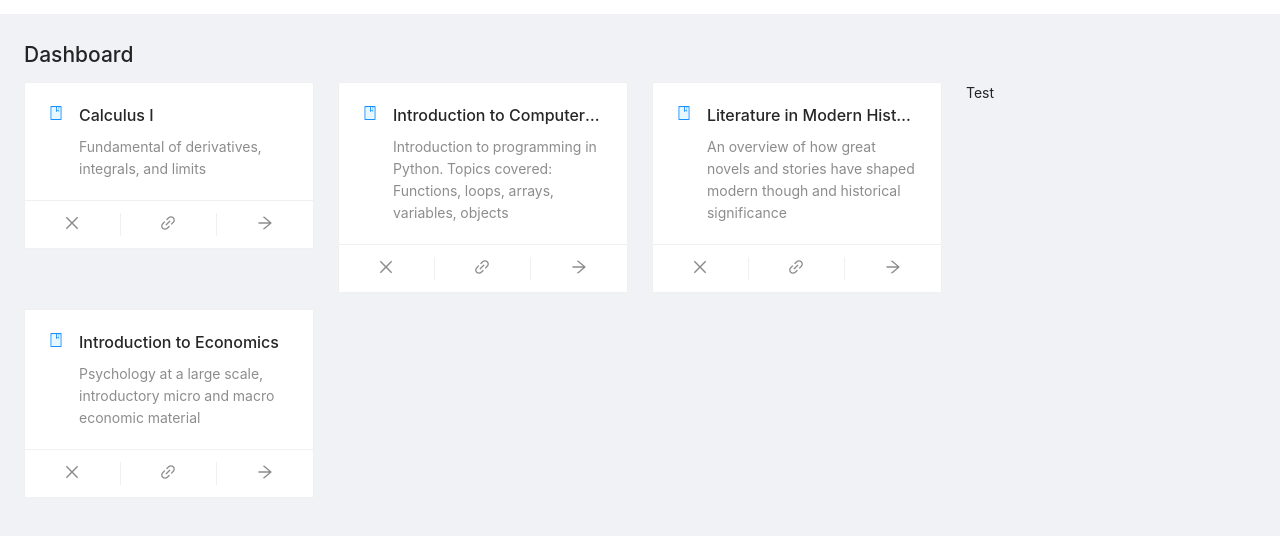
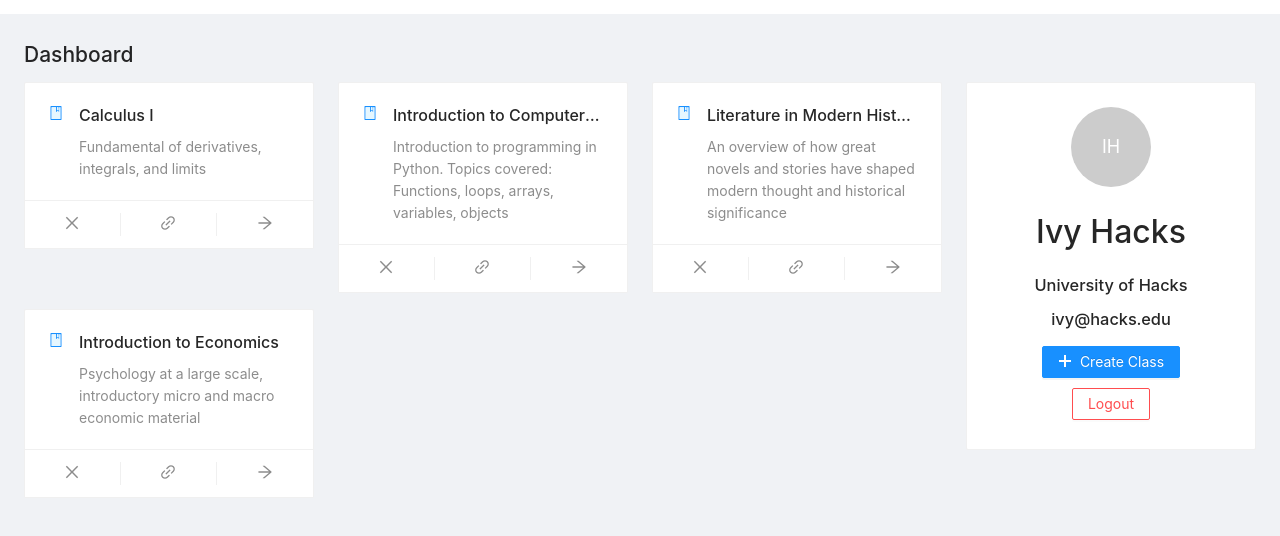
Before and after one commit to edwincarbajal/ivyhacks, a React (Create React App) app in the folder front-end/: page / in a window 1280 px wide. Shown: the top 536 px of the page. Built offline with nearby package versions, Linux system fonts and the light colour scheme; no server answers.

Commit message:
Add profile card and update dashboard UI

```diff
--- /dev/null
+++ b/front-end/src/components/Dashboard/Dashboard.module.css
@@ -0,0 +1,12 @@
+.profileCard {
+    text-align: center;
+}
+
+.profileCard button {
+    margin: 5px auto;
+}
+
+.profileName {
+    font-size: 2.0rem;
+    margin-top: 20px;
+}
--- a/front-end/src/components/Dashboard/index.js
+++ b/front-end/src/components/Dashboard/index.js
@@ -1,6 +1,10 @@
-import { Col, Layout, Row } from "antd";
-import React from "react";
+import styles from "./Dashboard.module.css";
+
+import { Button, Card, Col, Layout, Row, Form, Modal, Input } from "antd";
+import React, { useState } from "react";
 import CourseCard from "./CourseCard";
+import Avatar from "antd/lib/avatar/avatar";
+import { LogoutOutlined, PlusOutlined } from "@ant-design/icons";
 
 const { Content } = Layout;
 
@@ -17,15 +21,37 @@ const classes = [
     {
         title: "Literature in Modern History",
         description:
-            "An overview of how great novels and stories have shaped modern though and historical significance",
+            "An overview of how great novels and stories have shaped modern thought and historical significance",
     },
     {
         title: "Introduction to Economics",
-        description: "Psychology at a large scale, introductory micro and macro economic material"
+        description:
+            "Psychology at a large scale, introductory micro and macro economic material",
     },
 ];
 
 function Dashboard() {
+    let [visible, setVisible] = useState(false);
+    let [form] = Form.useForm();
+
+    function createClass(values) {
+        console.log(values);
+        setVisible(false);
+    }
+
+    function onLogout() {
+        Modal.confirm({
+            title: 'Are you sure you want to logout?',
+            icon: <LogoutOutlined />,
+            onOk() {
+                console.log("logging out");
+            },
+            onCancel() {
+                console.log("cancelled logout");
+            }
+        })
+    }
+
     return (
         <Layout style={{ minHeight: "100vh" }}>
             <Content style={{ margin: "24px" }}>
@@ -33,15 +59,74 @@ function Dashboard() {
 
                 <Row gutter={24}>
                     <Col span={18}>
+                        {/* TODO: Add breadcrumbs navigation information */}
                         <Row gutter={[24, 16]}>
                             {classes.map((c) => (
                                 <Col key={c.title} span={8}>
-                                    <CourseCard title={c.title} description={c.description} />
+                                    <CourseCard
+                                        title={c.title}
+                                        description={c.description}
+                                    />
                                 </Col>
                             ))}
                         </Row>
                     </Col>
-                    <Col span={6}>Test</Col>
+                    <Col span={6}>
+                        <Card className={styles.profileCard}>
+                            <Avatar size={80}>IH</Avatar>
+                            <h1 className={styles.profileName}>Ivy Hacks</h1>
+                            <h3>University of Hacks</h3>
+                            <h3>ivy@hacks.edu</h3>
+                            <Button
+                                type="primary"
+                                icon={<PlusOutlined />}
+                                onClick={() => setVisible(true)}
+                            >
+                                Create Class
+                            </Button>
+                            <Modal
+                                title="Create Class"
+                                visible={visible}
+                                onCancel={() => setVisible(false)}
+                                onOk={() => {
+                                    form.validateFields()
+                                        .then((values) => {
+                                            form.resetFields();
+                                            createClass(values);
+                                        })
+                                        .catch((err) => {
+                                            console.log(err);
+                                        });
+                                }}
+                                destroyOnClose
+                            >
+                                <Form preserve={false} form={form}>
+                                    <Form.Item
+                                        label="Name"
+                                        name="name"
+                                        rules={[
+                                            {
+                                                required: true,
+                                                message:
+                                                    "Please enter the class name",
+                                            },
+                                        ]}
+                                    >
+                                        <Input />
+                                    </Form.Item>
+
+                                    <Form.Item
+                                        label="Description"
+                                        name="description"
+                                    >
+                                        <Input.TextArea />
+                                    </Form.Item>
+                                </Form>
+                            </Modal>
+                            <br />
+                            <Button danger onClick={onLogout}>Logout</Button>
+                        </Card>
+                    </Col>
                 </Row>
             </Content>
         </Layout>
```
